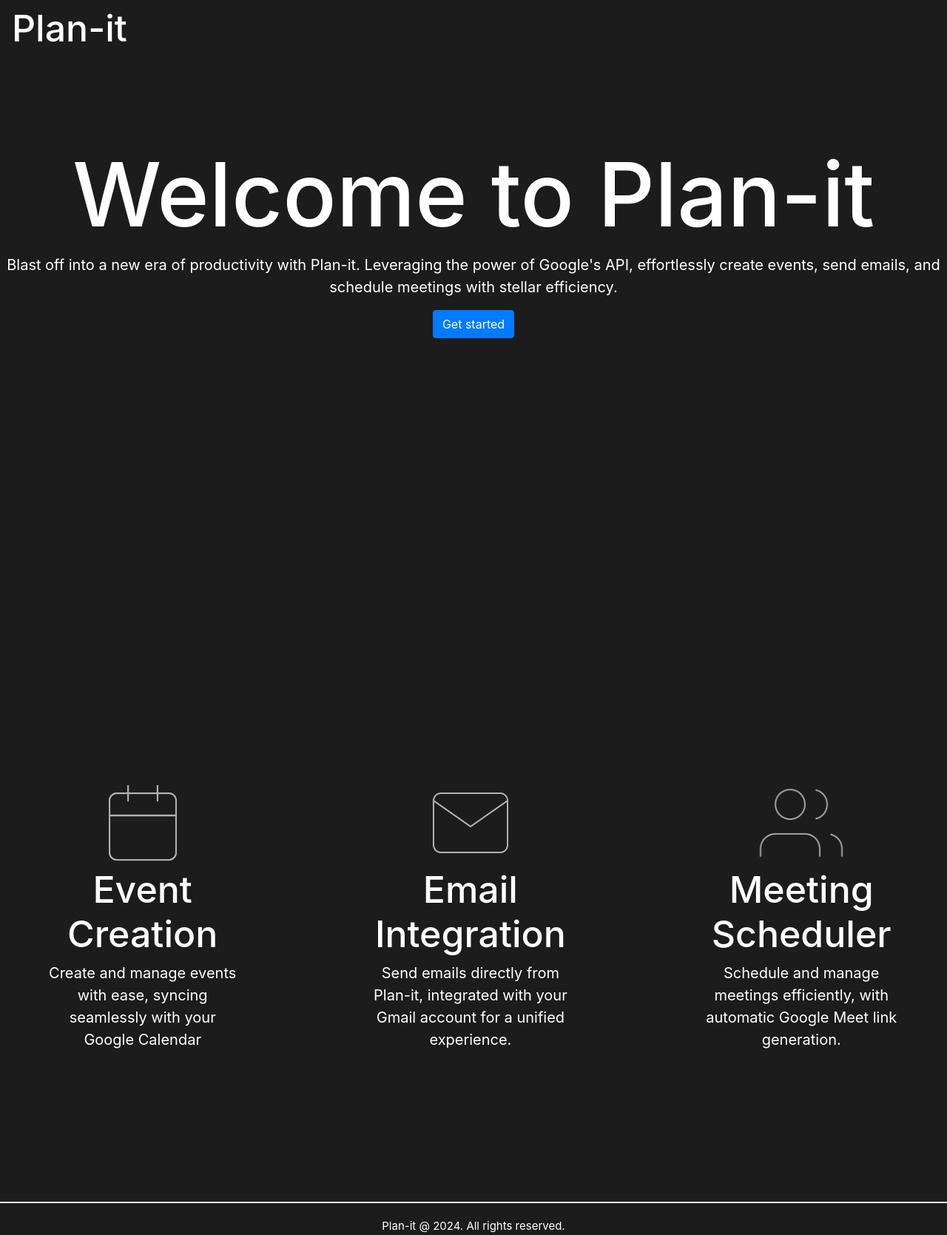
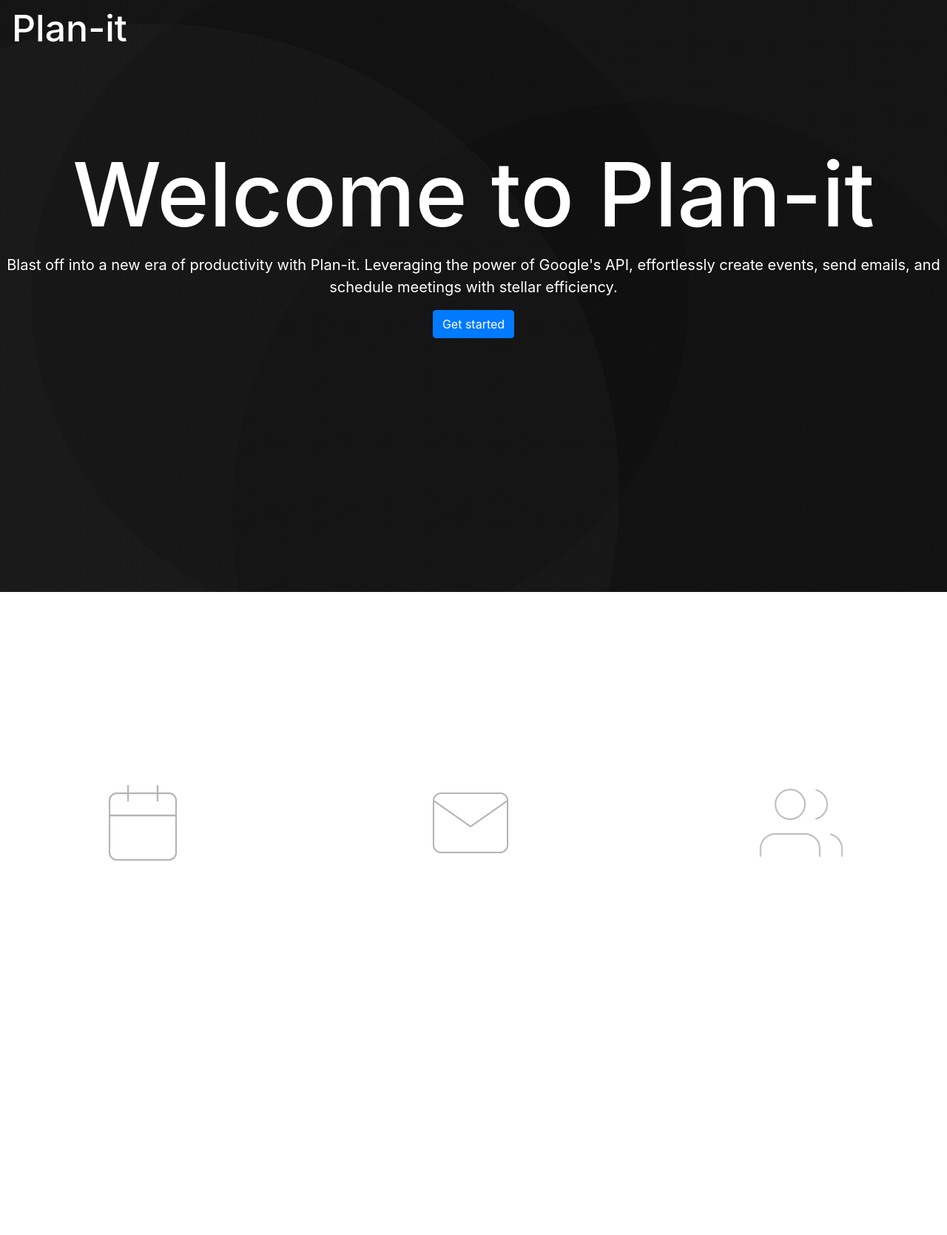
Before and after one commit to minhajsf/Plan-it, a Flask app: template templates/home.html in a window 1280 px wide. Shown: the whole page at 74% size. Run offline with Flask 3, Linux system fonts and the light colour scheme; the template is opened without the code that fills it, so the values that code supplies are empty; some libraries are stand-ins or nearby versions.

Commit message:
adding some more styling for the frontend

```diff
--- a/static/css/home.css
+++ b/static/css/home.css
@@ -1,17 +1,15 @@
-html {
+html, body {
     height: 100%;
     margin: 0;
     padding: 0;
-
+    min-height: 100vh;
 }
 body {
-    font-family: 'Roboto', sans-serif;
-    display: flex;
-    flex-direction: column;
+
 
 
 }
-h1, h2, p, .navbar a, footer{
+h1, h2, p, .navbar a, footer {
     color: white;
 }
 .content  {
--- a/templates/home.html
+++ b/templates/home.html
@@ -11,7 +11,11 @@
 </head>
 <style>
     body {
-        background-color: #1D1C1C;
+        background-image: radial-gradient(circle at 16% 83%, rgba(148, 148, 148,0.06) 0%, rgba(148, 148, 148,0.06) 50%,rgba(63, 63, 63,0.06) 50%, rgba(63, 63, 63,0.06) 100%),radial-gradient(circle at 68% 87%, rgba(66, 66, 66,0.06) 0%, rgba(66, 66, 66,0.06) 50%,rgba(105, 105, 105,0.06) 50%, rgba(105, 105, 105,0.06) 100%),radial-gradient(circle at 38% 50%, rgba(123, 123, 123,0.06) 0%, rgba(123, 123, 123,0.06) 50%,rgba(172, 172, 172,0.06) 50%, rgba(172, 172, 172,0.06) 100%),linear-gradient(90deg, hsl(18,0%,1%),hsl(18,0%,1%));
+        background-repeat: no-repeat;
+        background-size: cover;
+        margin: 0;
+        min-height: 100vh;
     }
 </style>
 <body>
--- a/templates/register.html
+++ b/templates/register.html
@@ -7,9 +7,6 @@
     <!-- Bootstrap CSS -->
     <link rel="stylesheet" href="https://stackpath.bootstrapcdn.com/bootstrap/4.5.2/css/bootstrap.min.css">
     <link rel="stylesheet" href="{{ url_for('static', filename='css/register.css') }}">
-    <link rel="preconnect" href="https://fonts.googleapis.com">
-    <link rel="preconnect" href="https://fonts.gstatic.com" crossorigin>
-    <link href="https://fonts.googleapis.com/css2?family=Jockey+One&display=swap" rel="stylesheet">
     <script src="../static/js/flash.js"></script>
 </head>
 <body>
```
Also changed, not shown: static/css/login.css (+18 -9 lines), static/css/register.css (+14 -8 lines).
